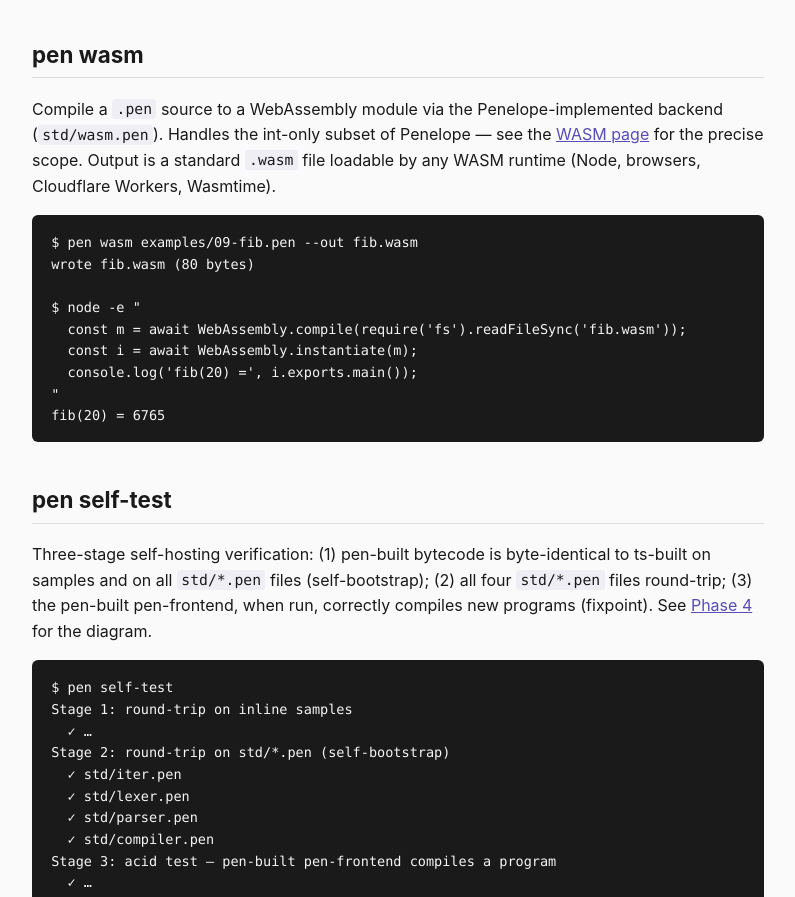
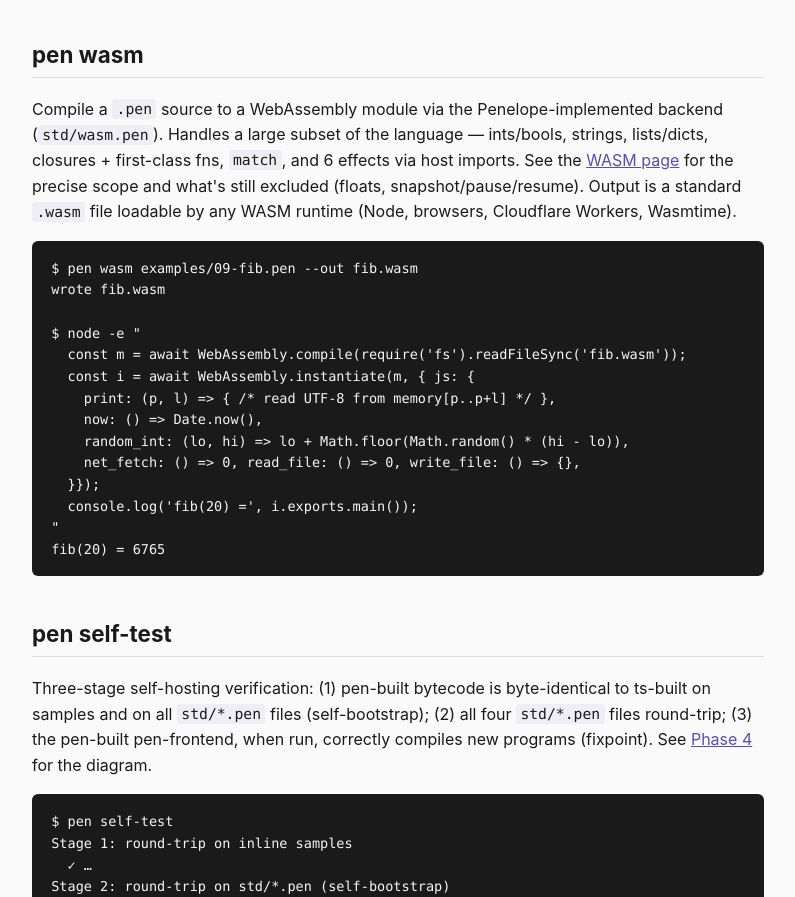
Before and after one commit to airingursb/Penelope, a website: page docs-site/cli.html in a window 1280 px wide. Shown: the part 4013-4910 px from the top of the page, without its empty margins (242-1037 px from the left). Drawn offline with Linux system fonts and the light colour scheme.

Commit message:
docs(wasm): catch up README + site to Phase 6.G
The earlier catch-up (c48b946) updated only docs-site/wasm.html. The
README and several other site pages still described the WASM backend
as "the int subset / ~360 lines of pen", which is what 6.A shipped —
6.B through 6.G have since landed and weren't reflected anywhere
outside the WASM page itself.

- README.md: WASM capability bullet + "Phase 6 starts this" design
  paragraph now describe what 6.A–6.G actually cover (tagged Values,
  strings, lists/dicts, closures + first-class fns, match with all
  8 pattern kinds, 6 host-imported effects). Test count bumped to 96.
- docs-site/index.html, examples.html: capability cards rewritten.
- docs-site/cli.html: pen wasm subsection — dropped "int-only subset",
  added a full instantiate example wiring the 6 host imports.
- docs-site/wasm.html: ~4500 -> ~5400 lines, 88 -> 96 tests.

Phase 6.H (snapshot/pause/resume in WASM) is still WIP and stays
listed as out of scope on the WASM page until it lands.

Co-Authored-By: Claude Opus 4.7 (1M context) <noreply@anthropic.com>

```diff
--- a/docs-site/cli.html
+++ b/docs-site/cli.html
@@ -152,14 +152,19 @@ resumed (frame@line 14) — printing: 42</code></pre>
 
 <h2>pen wasm</h2>
 
-<p>Compile a <code>.pen</code> source to a WebAssembly module via the Penelope-implemented backend (<code>std/wasm.pen</code>). Handles the int-only subset of Penelope — see the <a href="wasm.html">WASM page</a> for the precise scope. Output is a standard <code>.wasm</code> file loadable by any WASM runtime (Node, browsers, Cloudflare Workers, Wasmtime).</p>
+<p>Compile a <code>.pen</code> source to a WebAssembly module via the Penelope-implemented backend (<code>std/wasm.pen</code>). Handles a large subset of the language — ints/bools, strings, lists/dicts, closures + first-class fns, <code>match</code>, and 6 effects via host imports. See the <a href="wasm.html">WASM page</a> for the precise scope and what's still excluded (floats, snapshot/pause/resume). Output is a standard <code>.wasm</code> file loadable by any WASM runtime (Node, browsers, Cloudflare Workers, Wasmtime).</p>
 
 <pre><code>$ pen wasm examples/09-fib.pen --out fib.wasm
-wrote fib.wasm (80 bytes)
+wrote fib.wasm
 
 $ node -e "
   const m = await WebAssembly.compile(require('fs').readFileSync('fib.wasm'));
-  const i = await WebAssembly.instantiate(m);
+  const i = await WebAssembly.instantiate(m, { js: {
+    print: (p, l) =&gt; { /* read UTF-8 from memory[p..p+l] */ },
+    now: () =&gt; Date.now(),
+    random_int: (lo, hi) =&gt; lo + Math.floor(Math.random() * (hi - lo)),
+    net_fetch: () =&gt; 0, read_file: () =&gt; 0, write_file: () =&gt; {},
+  }});
   console.log('fib(20) =', i.exports.main());
 "
 fib(20) = 6765</code></pre>
```
Also changed, not shown: docs-site/examples.html (+1 -1 lines), docs-site/index.html (+1 -1 lines), docs-site/wasm.html (+2 -2 lines), README.md.
